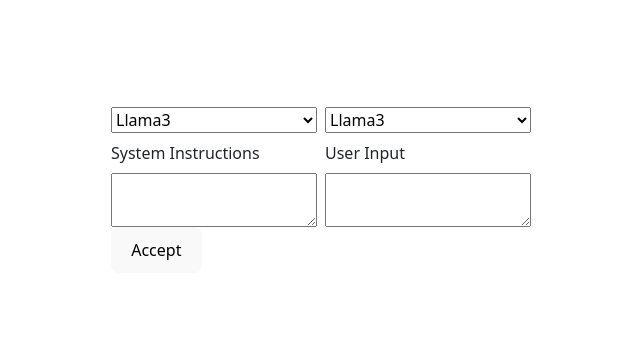
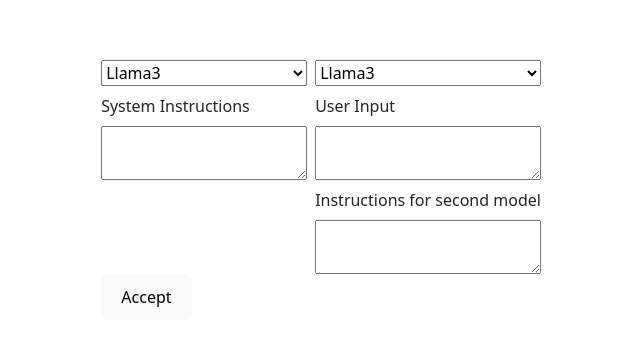
Before and after one commit to LGabAnnell/ai-talks-ui, a React (Vite) app: page / in a window 1280 px wide. Shown: the part 210-556 px from the top of the page, without its empty margins (319-959 px from the left). Built offline with nearby package versions, Linux system fonts and the light colour scheme.

Commit message:
add instructions for second model

```diff
--- a/src/components/Accept.tsx
+++ b/src/components/Accept.tsx
@@ -16,7 +16,8 @@
                     modelInfos.find(modelInfo => modelInfo.type === 'user')?.model ?? "",
                     modelInfos.find(modelInfo => modelInfo.type === 'assistant')?.model ?? "",
                     modelInfos.find(modelInfo => modelInfo.type === 'user')?.systemInstructions ?? "",
-                    initialMessage
+                    initialMessage,
+                    modelInfos.find(modelInfo => modelInfo.type === 'assistant')?.systemInstructions ?? ""
                 ).then(result => {
                     dispatch(updateMessages(result));
                     dispatch(updateConversationId(result.conversationId));
--- a/src/components/UserInput.tsx
+++ b/src/components/UserInput.tsx
@@ -1,24 +1,10 @@
 import { AppDispatch } from "../store";
 import { useDispatch } from "react-redux";
 import { updateInitialMessage, updateModelInfos } from "../store/reducers/input-action-reducers.ts";
-import { useEffect } from "react";
 
 export const UserInput = () => {
 
   const dispatch: AppDispatch = useDispatch();
-
-  useEffect(() => {
-    dispatch(updateModelInfos({
-      model: 'llama3',
-      type: "user",
-      systemInstructions: ''
-    }));
-    dispatch(updateModelInfos({
-      model: 'llama3',
-      type: "assistant",
-      systemInstructions: ''
-    }))
-  });
 
   return <div className={'d-flex gap-2 w-100'}>
     <div className={'d-flex flex-column gap-2'}>
@@ -52,6 +38,13 @@
       <label htmlFor={'user-input'}>User Input</label>
       <textarea id={'user-input'}
                 onInput={event => dispatch(updateInitialMessage(event.currentTarget.value))}></textarea>
+      <label htmlFor={'other-instructions'}>Instructions for second model</label>
+      <textarea id={'other-instructions'} onInput={event => dispatch(updateModelInfos(
+        {
+          type: "assistant",
+          systemInstructions: event.currentTarget.value
+        }
+      ))}></textarea>
     </div>
   </div>;
 };
--- a/src/http/index.tsx
+++ b/src/http/index.tsx
@@ -1,12 +1,13 @@
 import {defaultRequest} from "../model/initial-request.ts";
 import {InitialResponse} from "../model/initial-response.ts";
-import {ContinuationResponse} from "../model/continuation-response.ts"; // Ensure to import your RootState type
+import {ContinuationResponse} from "../model/continuation-response.ts";
 
 export const doInitialRequest = async (
     assistantModel: string,
     userModel: string,
     systemInstructions: string,
-    initialMessage: string
+    initialMessage: string,
+    userInstructions: string
 ): Promise<InitialResponse> => {
     return await fetch('http://localhost:8080/initiate', {
         method: 'POST',
@@ -17,6 +18,7 @@
             ...defaultRequest,
             assistantModel: assistantModel,
             userModel: userModel,
+            userInstructions: userInstructions,
             systemInstructions: systemInstructions,
             message: initialMessage
         })
--- a/src/store/reducers/input-action-reducers.ts
+++ b/src/store/reducers/input-action-reducers.ts
@@ -14,7 +14,7 @@
 
       state.modelInfos = state.modelInfos.map(modelInfo => {
         if (modelInfo.type === action.payload.type) {
-          return action.payload;
+          return { ...modelInfo, ...action.payload };
         }
         return modelInfo;
       });
```
